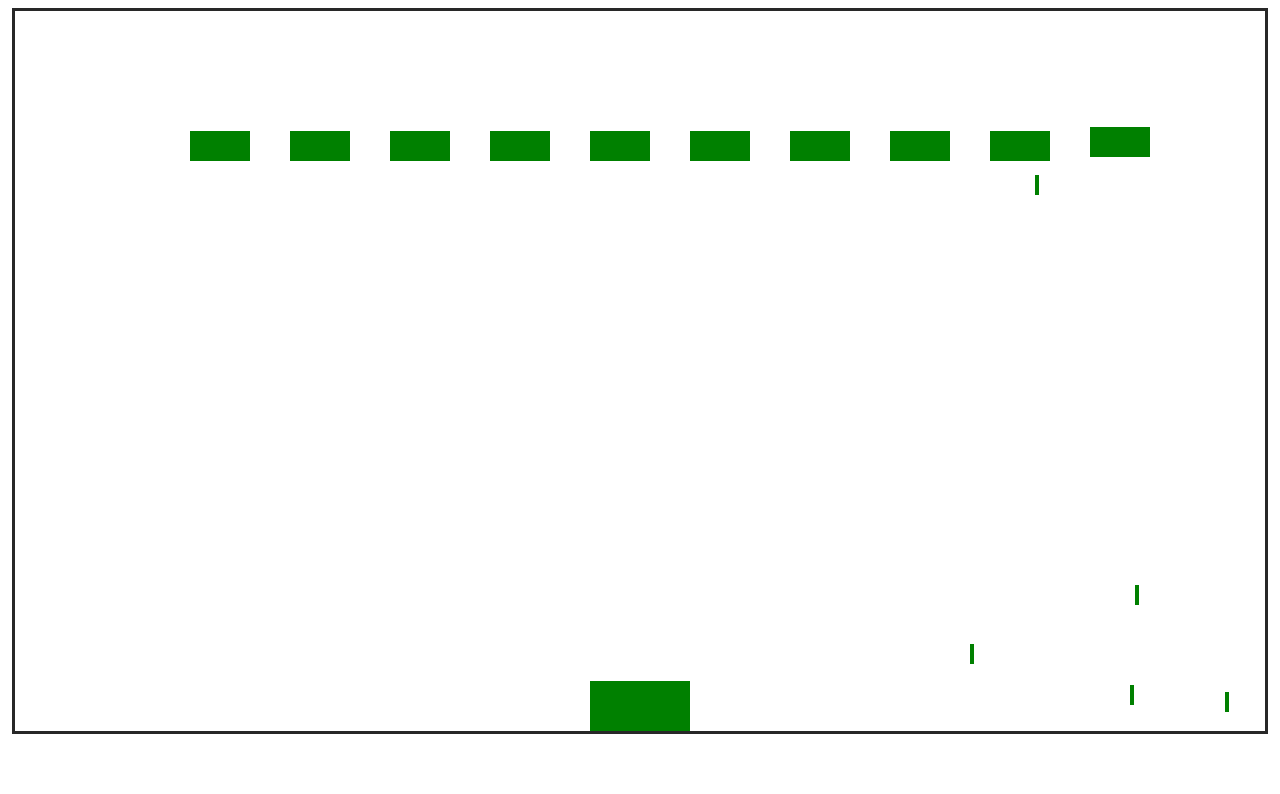
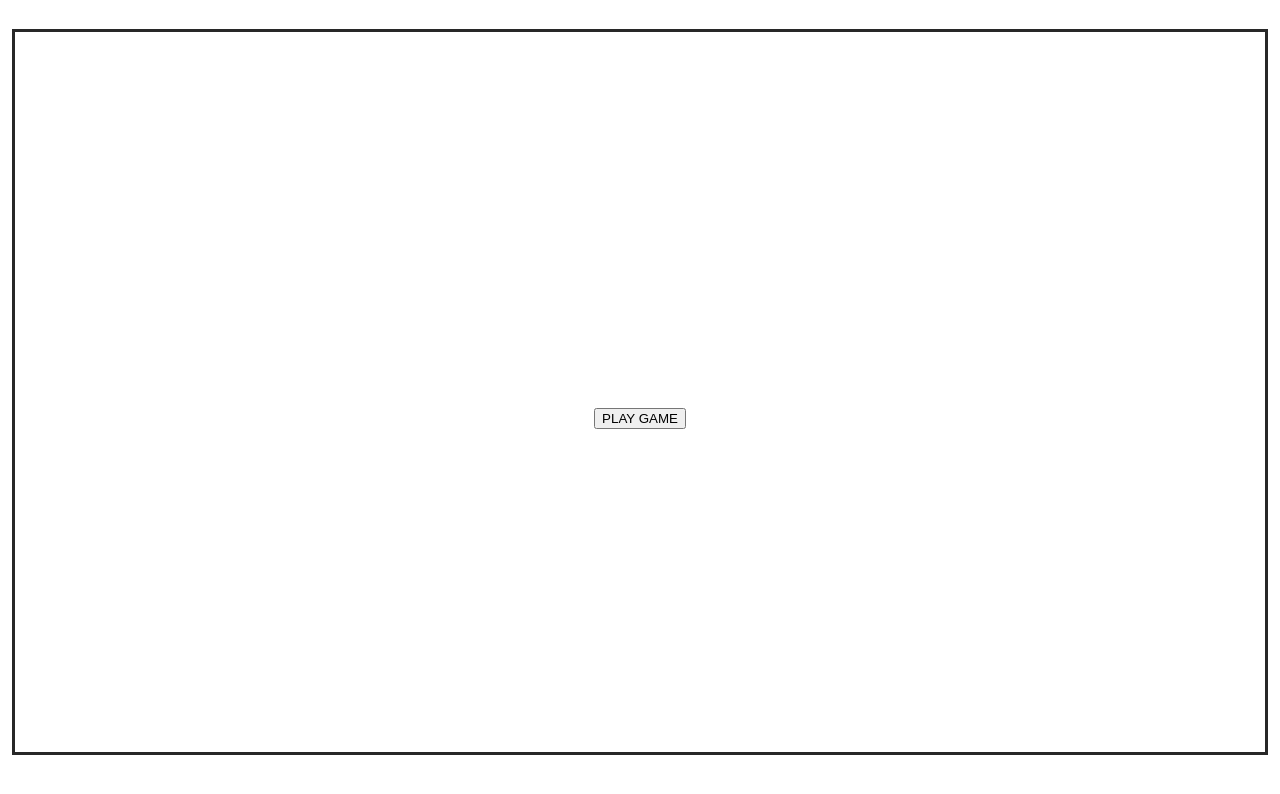
Before and after one commit to slavnikov/Space-Heroes, a plain HTML site: page index.html in a window 1280 px wide. Drawn offline with nearby package versions, Linux system fonts and the light colour scheme.

Commit message:
Create a Game class to handle game running logic.

```diff
--- a/css/main.css
+++ b/css/main.css
@@ -4,3 +4,14 @@ canvas {
   display: block;
   width: 1250px;
 }
+
+#play-button {
+  display: block;
+  margin: 0 auto;
+  position: relative;
+  top: 400px;
+}
+
+.hidden {
+  display: none !important;
+}
--- a/index.html
+++ b/index.html
@@ -8,6 +8,8 @@
     <title></title>
   </head>
   <body>
-    <canvas id="field" width="1250" height="720"></canvas>
+    <button type="button" id="play-button">PLAY GAME</button>
+    <canvas id="field" width="1250" height="720">
+    </canvas>
   </body>
 </html>
--- /dev/null
+++ b/scripts/classes/game.js
@@ -0,0 +1,33 @@
+import { objects } from '../game.js';
+import Level1 from '../levels/level1.js';
+import setupControlls from '../controls_setup.js';
+
+class Game {
+  constructor(window) {
+    this.window = window;
+    this.documnet = window.document;
+    this.canvas = window.$("#field");
+    this.context = this.canvas[0].getContext("2d");
+    this.renderScreen = this.renderScreen.bind(this);
+    this.play = this.play.bind(this);
+    this.currentInterval = null;
+  }
+
+  renderScreen() {
+    this.context.clearRect(0, 0, this.canvas[0].width, this.canvas[0].height);
+    Object.values(objects).forEach((object) => {
+      object.draw(this.context);
+    });
+  }
+
+  play() {
+    this.window.$("#play-button").addClass("hidden");
+    this.currentInterval = this.window.setInterval(this.renderScreen, 20);
+  }
+
+  gameOver() {
+
+  }
+}
+
+export default Game;
--- a/scripts/game.js
+++ b/scripts/game.js
@@ -1,4 +1,5 @@
 import ship from './objects/ship.js';
+import Game from './classes/game.js';
 import setupControlls from './controls_setup.js';
 import Level1 from './levels/level1.js';
 
@@ -8,13 +9,8 @@ setupControlls(document);
 Level1();
 
 document.addEventListener("DOMContentLoaded", function (e) {
-  const canvas = $("#field");
-  const context = canvas[0].getContext("2d");
+  const game = new Game(window);
 
-  function renderGame() {
-    context.clearRect(0, 0, canvas[0].width, canvas[0].height);
-    Object.values(objects).forEach((object) => {object.draw(context);});
-  }
-
-  setInterval(renderGame, 20);
+  $("#play-button").click(game.play);
+  // game.playGame();
 });
```
